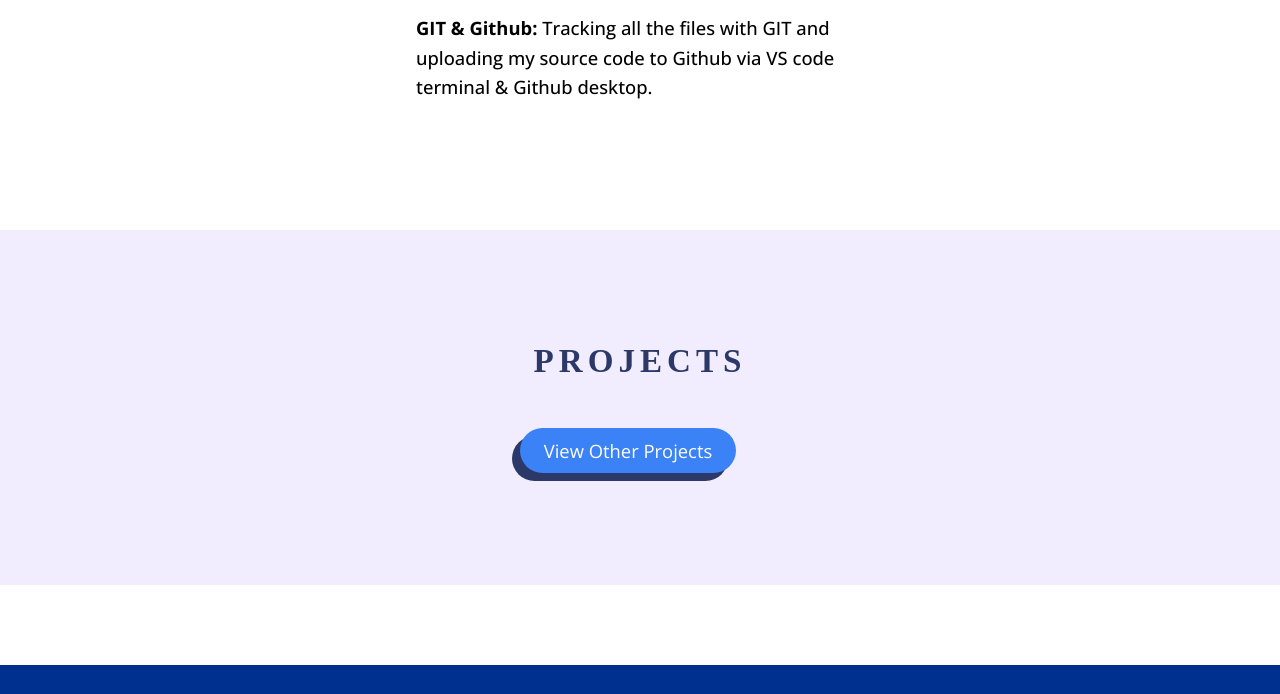
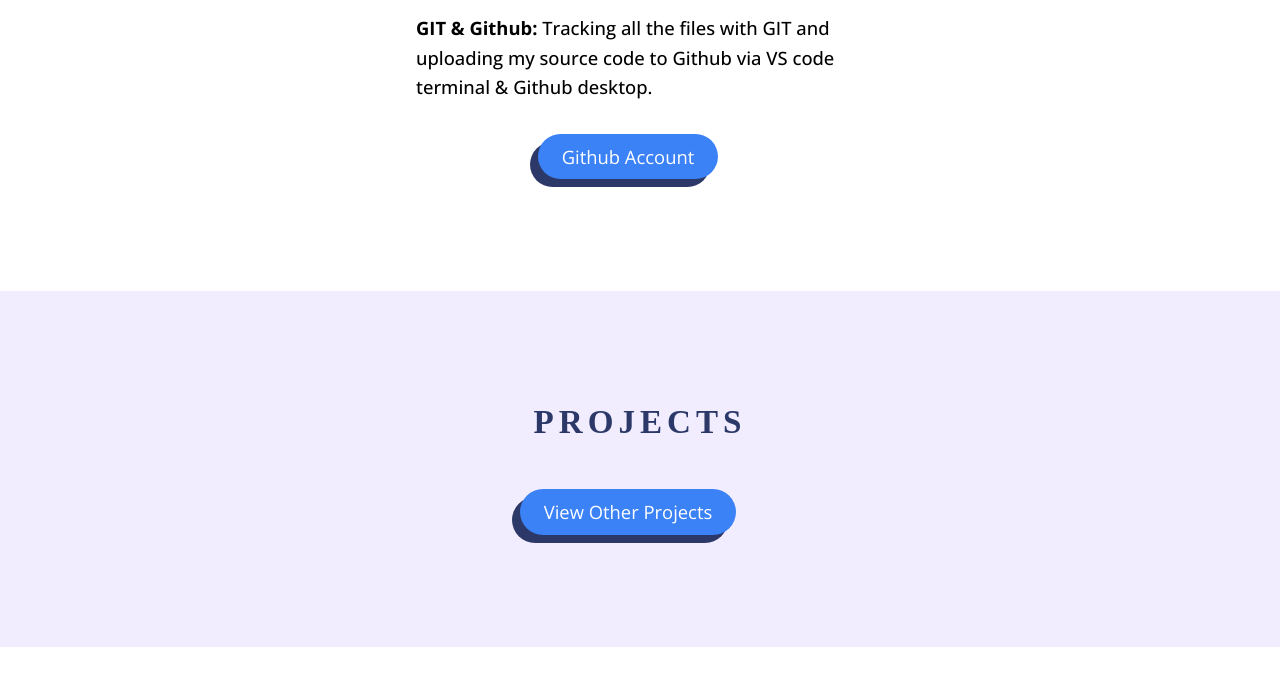
Before and after one commit to Shreyas-13-ops/Portfolio-website-v1, a plain HTML site: page index.html in a window 1280 px wide. Shown: the part 1860-2554 px from the top of the page. Drawn offline with nearby package versions, Linux system fonts and the light colour scheme.

Commit message:
Add github account link to skills section

```diff
--- a/index.html
+++ b/index.html
@@ -109,6 +109,12 @@
               <p><strong>GIT & Github:</strong> Tracking all the files with GIT and uploading my source code to Github via VS code terminal & Github desktop. </p>
             </div>
           </div>
+          <ul class="links">
+            <a href="https://github.com/Shreyas-13-ops"
+            target="_blank"
+            title="My github account" class="link-primary"
+              >Github Account</a
+            >
         </div>
       </section>
       <!-- off-white section -->
```
